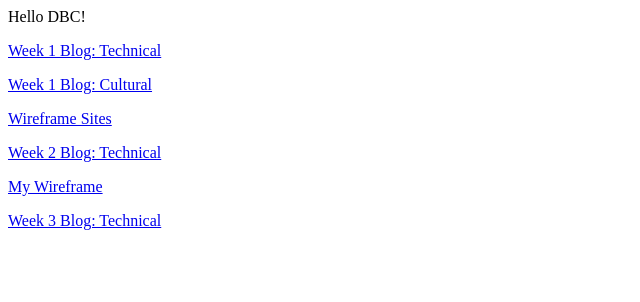
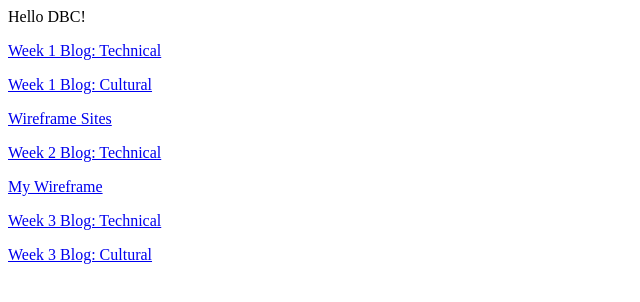
Before and after one commit to cjord01/cjord01.github.io, a plain HTML site: page index.html in a window 1280 px wide. Shown: the whole page, without its empty margins (0-640 px from the left). Drawn offline with Linux system fonts and the light colour scheme.

Commit message:
3.8 - Update Index

```diff
--- a/index.html
+++ b/index.html
@@ -24,6 +24,10 @@
 	<a href="http://cjord01.github.io/unit1_projects/week3_technical.html" title="Week Three Blog - Technical">Week 3 Blog: Technical</a>
 </p>
 
+<p>
+	<a href="http://cjord01.github.io/unit1_projects/week3_cultural_blog.html" title="Week Three Blog - Cultural">Week 3 Blog: Cultural</a>
+</p>
+
 </body>
 
 </html>
```
Also changed, not shown: unit1_projects/week3_cultural_blog.html (+1 -1 lines).
